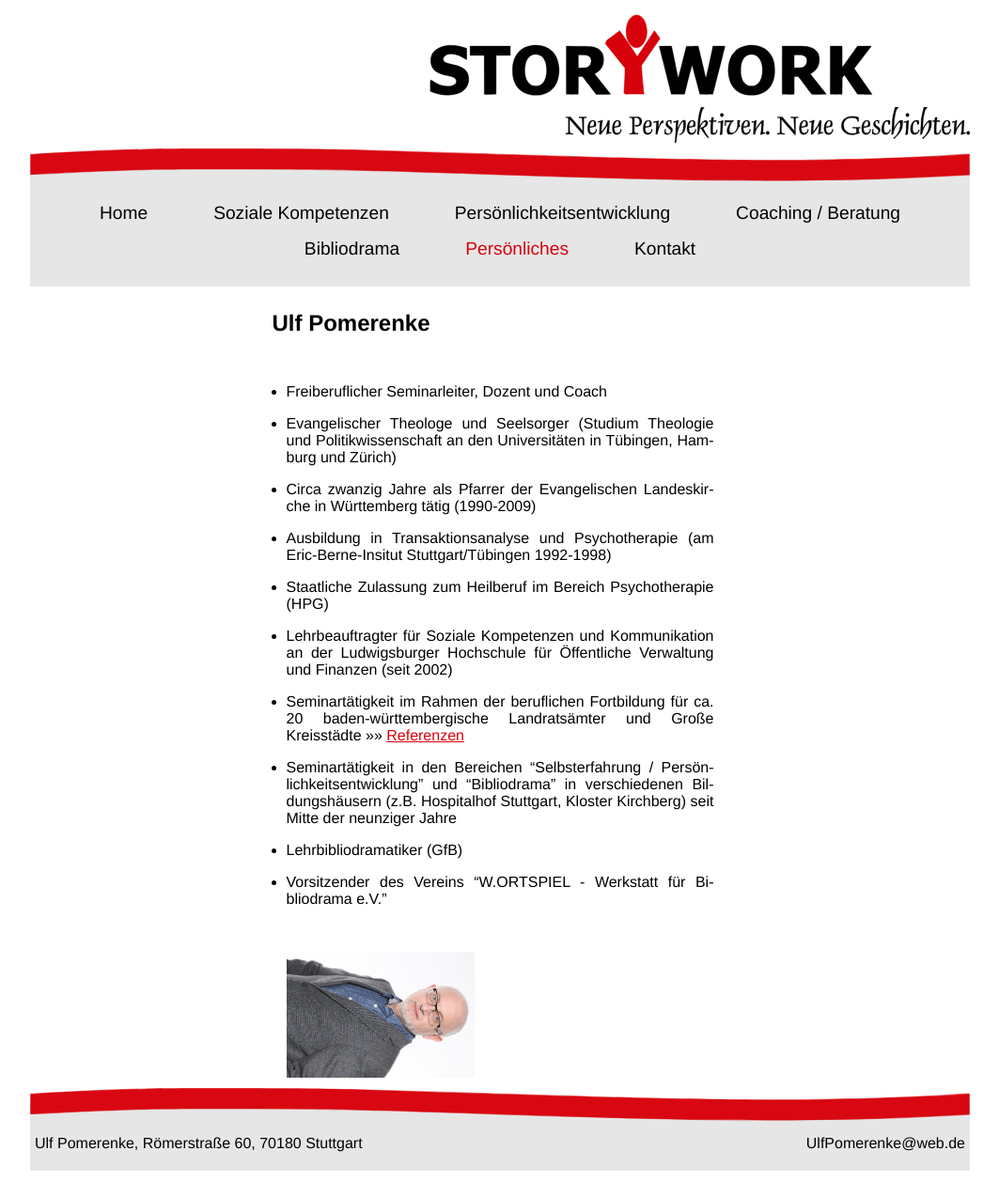
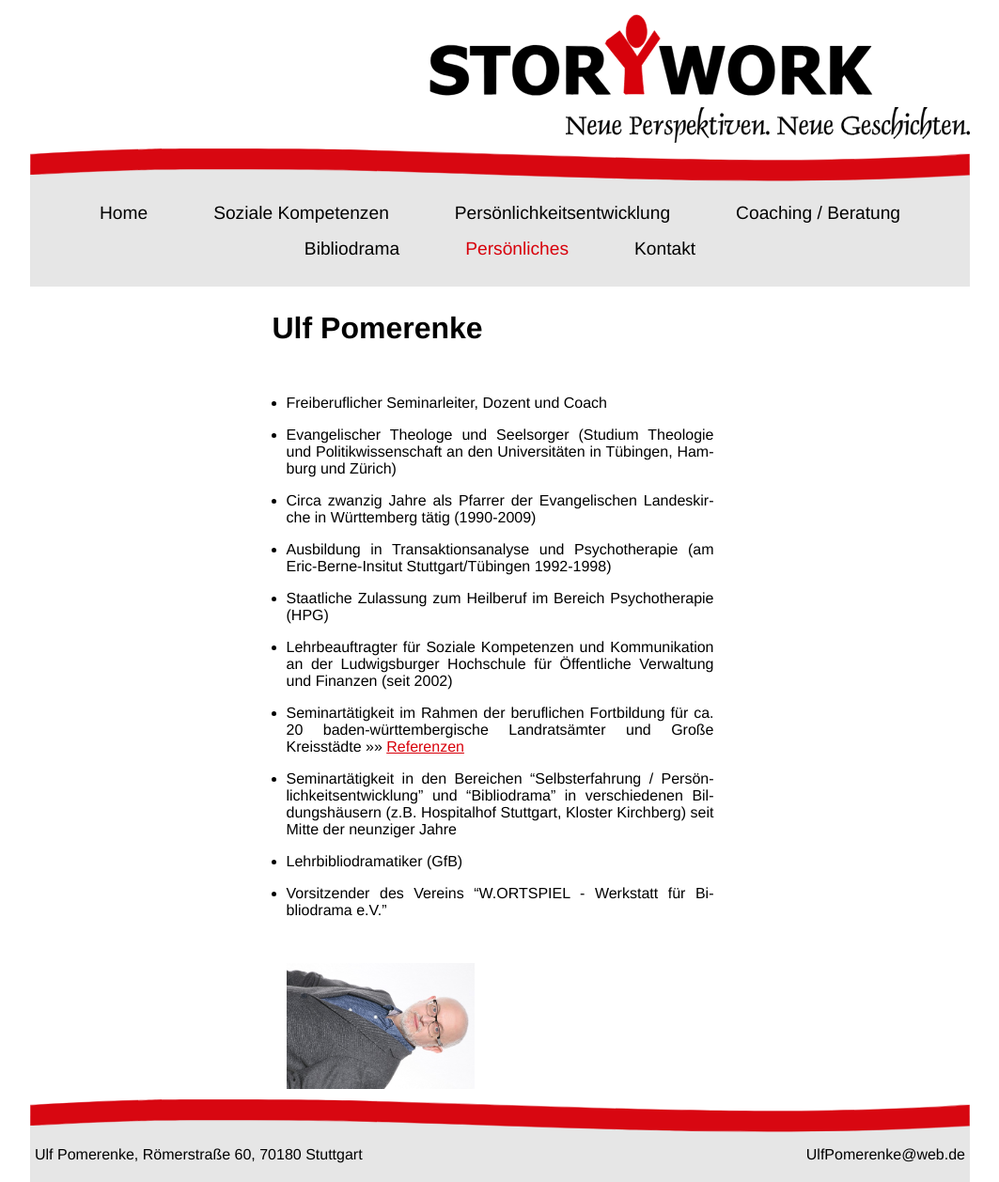
Before and after one commit to storywork/storywork.github.io, a Jekyll site: the page built from persoenliches.md, in a window 1280 px wide. Shown: the whole page at 94% size, without its empty margins (108-1171 px from the left). Built offline with Jekyll 4.4.1, drawn with Linux system fonts in a browser that asks for light colours.

Commit message:
Edit via CMS.

```diff
--- a/persoenliches.md
+++ b/persoenliches.md
@@ -4,7 +4,7 @@ layout: page
 
 <div markdown="1">
 
-## Ulf Pomerenke
+# Ulf Pomerenke
 
 - Freiberuflicher Seminarleiter, Dozent und Coach
 
```
